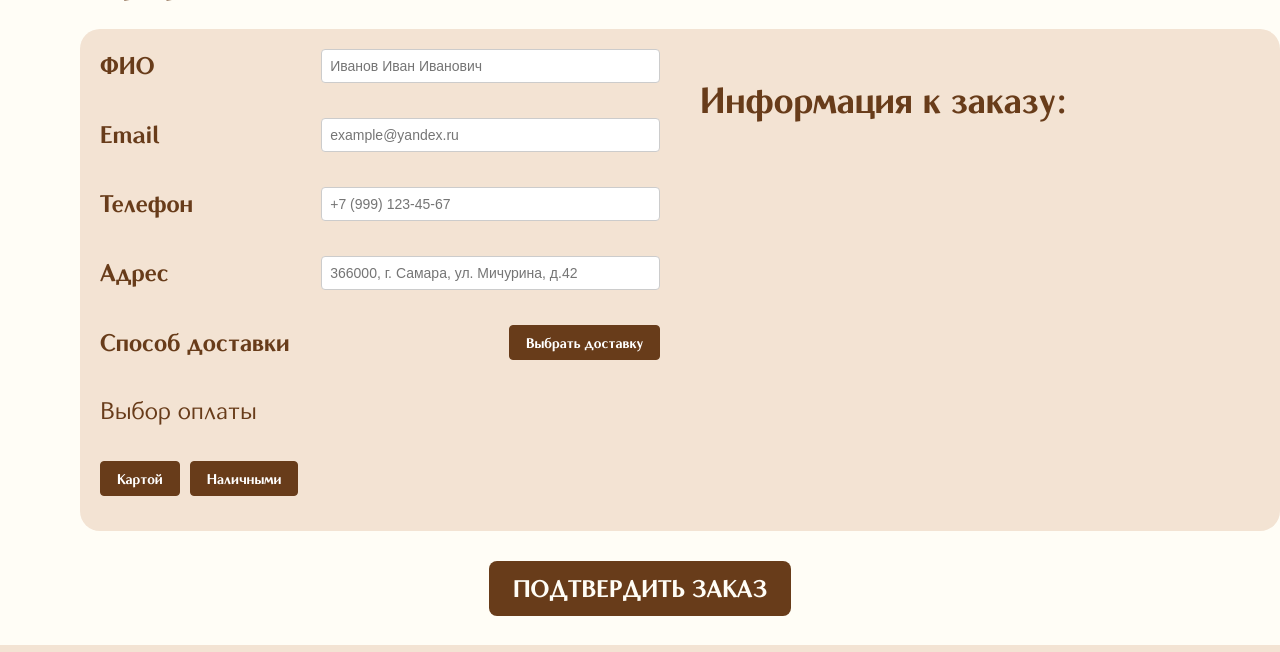
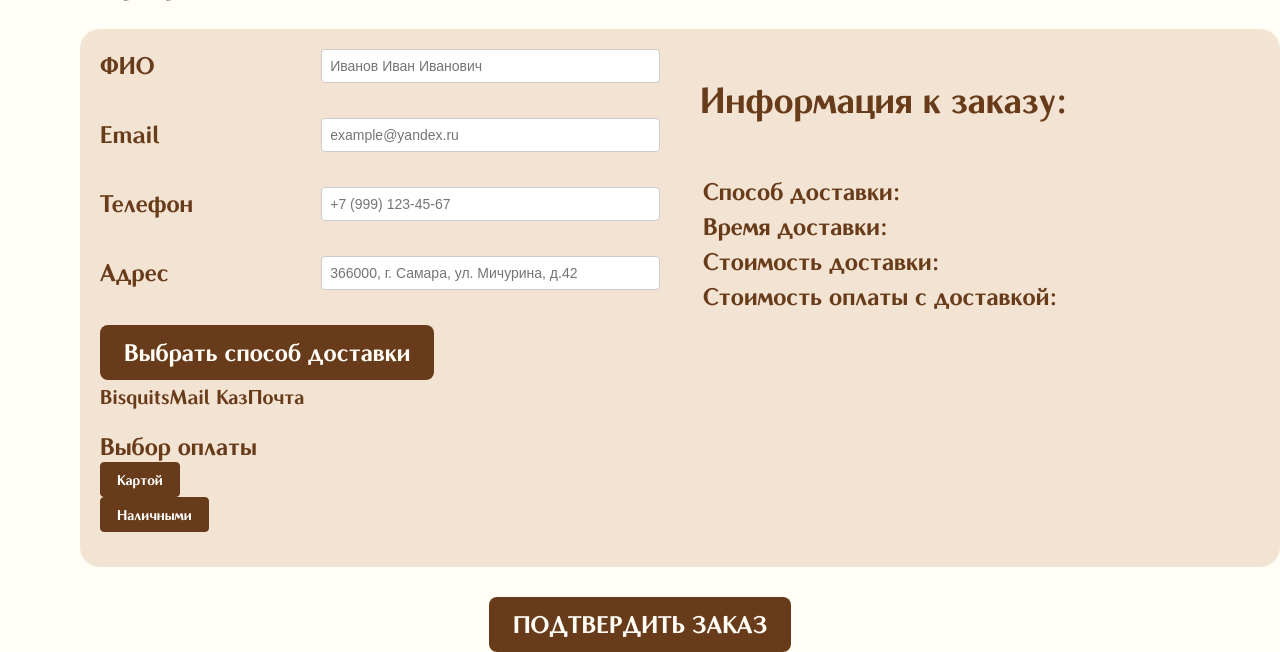
Before and after one commit to algorithm-ssau/kurabye-bisquits, a Python web app: template app/templates/order.html in a window 1280 px wide. Shown: the part 155-807 px from the top of the page. Run offline with Jinja, Linux system fonts and the light colour scheme; the template is opened without the code that fills it, so the values that code supplies are empty.

Commit message:
Added delivery summary block

```diff
--- a/app/templates/order.html
+++ b/app/templates/order.html
@@ -52,22 +52,46 @@
           <input type="tel" id="phone" placeholder="366000, г. Самара, ул. Мичурина, д.42">
         </div>
 
-        <div class="form-row">
-          <label>Способ доставки</label>
-          <button type="button">Выбрать доставку</button>
+        <div class="form-row-dropdown">
+          <div class="dropdown">
+            <button class="dropdown-toggle">Выбрать способ доставки</button>
+            <div class="dropdown-content">
+              <a href="#">BisquitsMail</a>
+              <a href="#">КазПочта</a>
+            </div>
+          </div>
         </div>
 
         <div class="form-row full-width">
-          <span>Выбор оплаты</span>
-        </div>
-
-        <div class="form-row payment-options">
+          <label>Выбор оплаты</label>
           <button type="button">Картой</button>
           <button type="button">Наличными</button>
         </div>
       </div>
+
       <div class="order-info">
         <h2>Информация к заказу:</h2>
+        <table class="delivery-summary">
+          <tbody>
+            <tr>
+              <td><strong>Способ доставки:</strong></td>
+              <td id="delivery-method"></td>
+            </tr>
+            <tr>
+              <td><strong>Время доставки:</strong></td>
+              <td id="delivery-time"></td>
+            </tr>
+            <tr>
+              <td><strong>Стоимость доставки:</strong></td>
+              <td id="delivery-cost"></td>
+            </tr>
+            <tr>
+              <td><strong>Стоимость оплаты с доставкой:</strong></td>
+              <td id="total-cost"></td>
+            </tr>
+          </tbody>
+        </table>
+
       </div>
     </section>
   </main>
```
